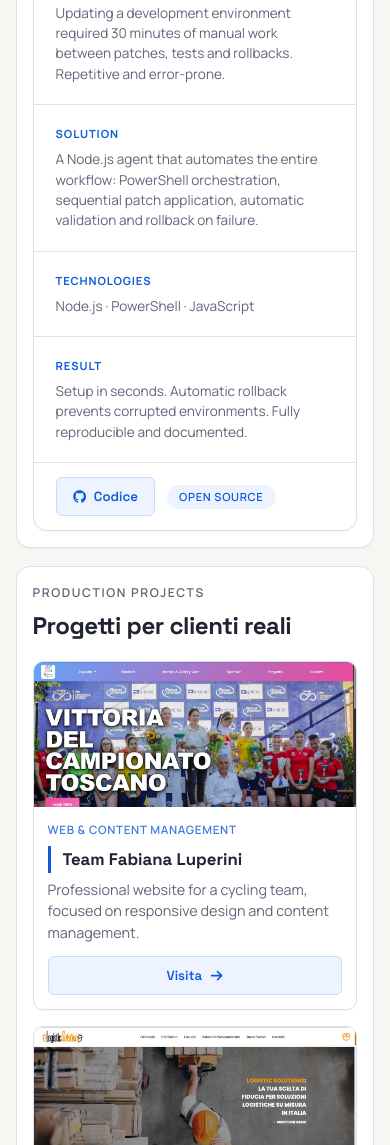
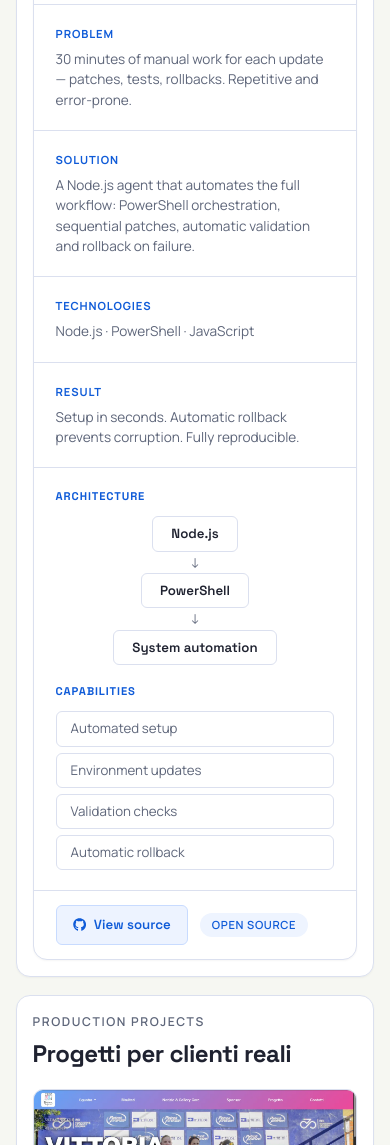
Before and after one commit to Marcu08/Marcu08.github.io, a plain HTML site: page index.html in a window 390 px wide. Shown: the part 3207-4352 px from the top of the page. Drawn offline with Linux system fonts and the light colour scheme.

Commit message:
DevOS: problem-oriented intro, shorter cards, new architecture + capabilities section
- Video kept as main visual (16:9, unchanged)
- Intro rewritten in Italian with problem-first framing
- Problem/Solution/Technologies/Result cards shortened
- Added Architecture flow (Node.js -> PowerShell -> System automation)
- Added Capabilities list (setup, updates, validation, rollback)
- Button changed to 'View source'
- New CSS classes (devos-tech, arch-flow, caps-list) matching existing style
- Responsive: flex row on desktop, stack on mobile

```diff
--- a/index.html
+++ b/index.html
@@ -194,16 +194,16 @@
           </video>
         </div>
         <div class="wms-desc">
-          <p>Setting up and maintaining dev environments takes time and causes inconsistencies. DevOS automates updates, applies patches and rolls back failures — turning 30 minutes of manual work into seconds.</p>
+          <p>DevOS nasce da un problema reale nello sviluppo software: configurare e mantenere ambienti di sviluppo manualmente richiede tempo e può generare inconsistenze. La soluzione è un sistema di automazione che coordina script, aggiornamenti e controlli automatici.</p>
         </div>
         <div class="wms-grid">
           <div class="wms-card">
             <span class="wms-label">Problem</span>
-            <p>Updating a development environment required 30 minutes of manual work between patches, tests and rollbacks. Repetitive and error-prone.</p>
+            <p>30 minutes of manual work for each update — patches, tests, rollbacks. Repetitive and error-prone.</p>
           </div>
           <div class="wms-card">
             <span class="wms-label">Solution</span>
-            <p>A Node.js agent that automates the entire workflow: PowerShell orchestration, sequential patch application, automatic validation and rollback on failure.</p>
+            <p>A Node.js agent that automates the full workflow: PowerShell orchestration, sequential patches, automatic validation and rollback on failure.</p>
           </div>
           <div class="wms-card">
             <span class="wms-label">Technologies</span>
@@ -211,11 +211,32 @@
           </div>
           <div class="wms-card">
             <span class="wms-label">Result</span>
-            <p>Setup in seconds. Automatic rollback prevents corrupted environments. Fully reproducible and documented.</p>
+            <p>Setup in seconds. Automatic rollback prevents corruption. Fully reproducible.</p>
+          </div>
+        </div>
+        <div class="devos-tech">
+          <div class="devos-tech-block">
+            <h4 class="devos-tech-title">Architecture</h4>
+            <div class="arch-flow">
+              <span class="arch-node">Node.js</span>
+              <span class="arch-arrow">&darr;</span>
+              <span class="arch-node">PowerShell</span>
+              <span class="arch-arrow">&darr;</span>
+              <span class="arch-node">System automation</span>
+            </div>
+          </div>
+          <div class="devos-tech-block">
+            <h4 class="devos-tech-title">Capabilities</h4>
+            <ul class="caps-list">
+              <li>Automated setup</li>
+              <li>Environment updates</li>
+              <li>Validation checks</li>
+              <li>Automatic rollback</li>
+            </ul>
           </div>
         </div>
         <div class="wms-footer">
-          <a class="btn btn-secondary btn-sm" href="https://github.com/Marcu08/DevOS" target="_blank" aria-label="Codice DevOS su GitHub"><svg class="icon"><use href="#icon-github"></use></svg> Codice</a>
+          <a class="btn btn-secondary btn-sm" href="https://github.com/Marcu08/DevOS" target="_blank" aria-label="Sorgente DevOS su GitHub"><svg class="icon"><use href="#icon-github"></use></svg> View source</a>
           <span class="cs-badge">Open Source</span>
         </div>
       </div>
--- a/style.css
+++ b/style.css
@@ -231,6 +231,62 @@ img { max-width: 100%; height: auto; display: block; }
     display: flex; gap: 12px; align-items: center;
 }
 
+/* DEVOS TECH SECTION */
+.devos-tech {
+    display: flex;
+    gap: 14px;
+    padding: 20px 22px;
+    border-top: 1px solid var(--line);
+}
+.devos-tech-block {
+    flex: 1;
+}
+.devos-tech-title {
+    font-size: 0.7rem;
+    font-weight: 700;
+    text-transform: uppercase;
+    letter-spacing: 0.08em;
+    color: var(--primary);
+    margin: 0 0 10px;
+    font-family: var(--font-display);
+}
+.arch-flow {
+    display: flex;
+    flex-direction: column;
+    align-items: center;
+    gap: 4px;
+}
+.arch-node {
+    font-size: 0.83rem;
+    font-weight: 600;
+    padding: 6px 18px;
+    border: 1px solid var(--line);
+    border-radius: var(--radius-sm);
+    background: var(--surface);
+    font-family: var(--font-display);
+}
+.arch-arrow {
+    color: var(--muted);
+    font-size: 0.85rem;
+    line-height: 1;
+}
+.caps-list {
+    list-style: none;
+    padding: 0;
+    margin: 0;
+    display: flex;
+    flex-direction: column;
+    gap: 6px;
+}
+.caps-list li {
+    font-size: 0.83rem;
+    color: var(--muted);
+    padding: 6px 14px;
+    border: 1px solid var(--line);
+    border-radius: var(--radius-sm);
+    background: var(--surface);
+}
+
 /* FEATURED PROJECTS */
 .featured-grid { display: grid; gap: 28px; margin-top: 20px; }
 .featured-card {
@@ -405,6 +461,7 @@ img { max-width: 100%; height: auto; display: block; }
     .wms-card:last-child { border-bottom: none; }
     .wms-gallery { flex-direction: column; gap: 4px; }
     .wms-gallery-item { flex: none; }
+    .devos-tech { flex-direction: column; gap: 18px; }
     .featured-info { padding: 18px; }
     .featured-title { font-size: 1.2rem; }
     .featured-subtitle { font-size: 0.82rem; padding-left: 14px; }
```
Also changed, not shown: wms-dashboard.webp (added), wms-export.png (added), wms-ocr.webp.png (added).
